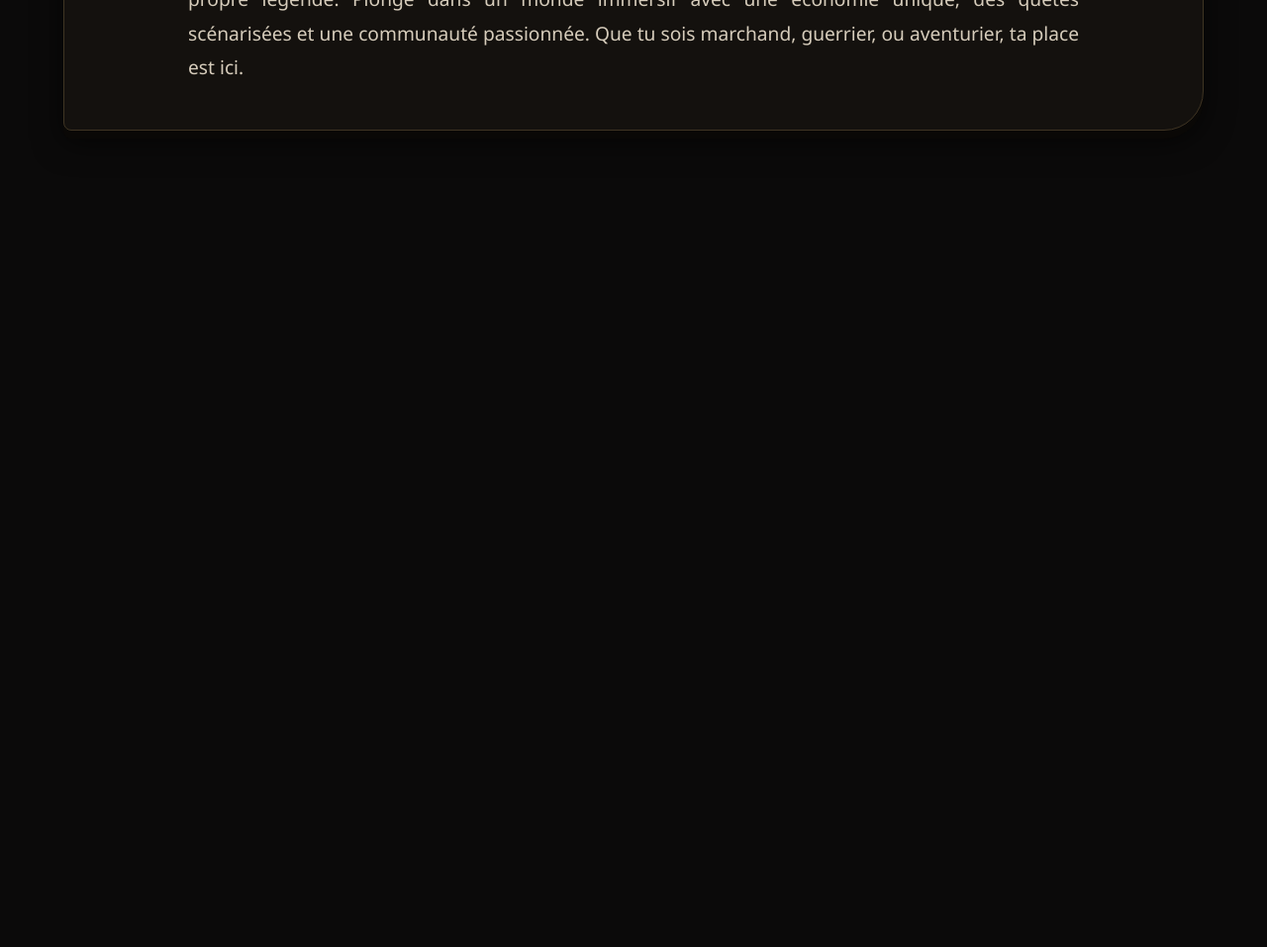
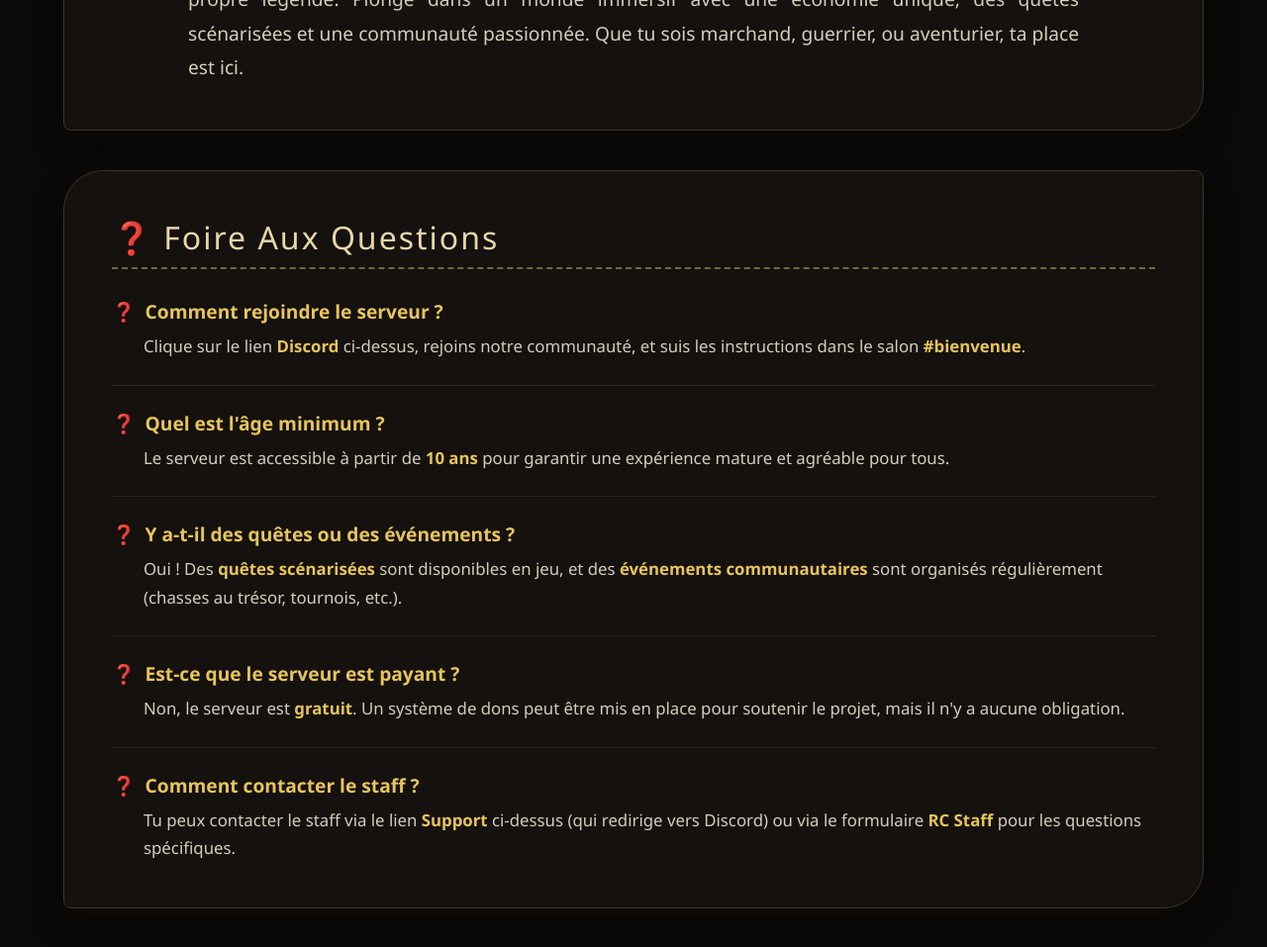
Before and after one commit to valoriarpeh/ValoriaRP, a plain HTML site: page index.html in a window 1280 px wide. Shown: the part 775-1732 px from the top of the page at 99% size. Before the commit the page ends 971 px from the top, so only its background shows below. Drawn offline with Linux system fonts and the light colour scheme.

Commit message:
Update index.html

```diff
--- a/index.html
+++ b/index.html
@@ -101,13 +101,14 @@
             user-select: none;
         }
 
-        /* TEXTE DESCRIPTIF */
+        /* ===== DESCRIPTION ===== */
         .description {
             background: #14110e;
             border: 1px solid #3f3423;
             border-radius: 40px 8px 40px 8px;
             padding: 2.8rem 3rem;
             margin-top: 1.5rem;
+            margin-bottom: 2.5rem;
             box-shadow: 0 8px 0 #0a0806, 0 12px 30px rgba(0, 0, 0, 0.6);
             transition: border 0.2s;
         }
@@ -135,6 +136,69 @@
             margin: 0 auto;
         }
 
+        /* ===== FAQ ===== */
+        .faq {
+            background: #14110e;
+            border: 1px solid #3f3423;
+            border-radius: 40px 8px 40px 8px;
+            padding: 2.8rem 3rem;
+            margin-top: 0.5rem;
+            box-shadow: 0 8px 0 #0a0806, 0 12px 30px rgba(0, 0, 0, 0.6);
+            transition: border 0.2s;
+        }
+
+        .faq:hover {
+            border-color: #b8943e;
+        }
+
+        .faq h2 {
+            font-size: 2rem;
+            font-weight: 500;
+            color: #e8d6a8;
+            border-bottom: 2px dashed #7a643a;
+            padding-bottom: 0.6rem;
+            margin-bottom: 1.8rem;
+            letter-spacing: 2px;
+        }
+
+        .faq-item {
+            margin-bottom: 1.5rem;
+            padding-bottom: 1.5rem;
+            border-bottom: 1px solid #2a241e;
+        }
+
+        .faq-item:last-child {
+            border-bottom: none;
+            margin-bottom: 0;
+            padding-bottom: 0;
+        }
+
+        .faq-question {
+            font-size: 1.2rem;
+            font-weight: 600;
+            color: #e8c45a;
+            margin-bottom: 0.5rem;
+            display: flex;
+            align-items: center;
+            gap: 0.6rem;
+        }
+
+        .faq-question::before {
+            content: "❓";
+            font-size: 1.2rem;
+        }
+
+        .faq-answer {
+            font-size: 1.05rem;
+            line-height: 1.7;
+            color: #d6ccbb;
+            padding-left: 2rem;
+        }
+
+        .faq-answer strong {
+            color: #e8c45a;
+        }
+
         @media (max-width: 700px) {
             .banner-image {
                 max-height: 200px;
@@ -148,10 +212,15 @@
             .links .separator {
                 display: none;
             }
-            .description {
+            .description,
+            .faq {
                 padding: 1.8rem 1.2rem;
             }
-            .description p {
+            .description p,
+            .faq-answer {
+                font-size: 1rem;
+            }
+            .faq-question {
                 font-size: 1rem;
             }
         }
@@ -164,6 +233,12 @@
                 flex-direction: column;
                 align-items: center;
                 gap: 0.8rem;
+            }
+            .faq-question::before {
+                display: none;
+            }
+            .faq-answer {
+                padding-left: 0;
             }
         }
     </style>
@@ -183,7 +258,7 @@
 
         <!-- LIENS TEXTE SIMPLES -->
         <div class="links">
-            <a href="#" target="_blank" rel="noopener">YouTube</a>
+            <a href="https://www.youtube.com/@MisterVal56" target="_blank" rel="noopener">YouTube</a>
             <span class="separator">|</span>
             <a href="#" target="_blank" rel="noopener">Twitch</a>
             <span class="separator">|</span>
@@ -198,13 +273,52 @@
         <section class="description">
             <h2>⚜️ À propos de ValoriaRP</h2>
             <p>
-                <!-- 👇 Mets ta description ici -->
                 Bienvenue sur <strong>ValoriaRP</strong>, un serveur RolePlay médiéval-fantastique où chaque joueur écrit sa propre légende.
                 Plonge dans un monde immersif avec une économie unique, des quêtes scénarisées et une communauté passionnée.
                 Que tu sois marchand, guerrier, ou aventurier, ta place est ici.
             </p>
         </section>
 
+        <!-- ===== FAQ ===== -->
+        <section class="faq">
+            <h2>❓ Foire Aux Questions</h2>
+
+            <div class="faq-item">
+                <div class="faq-question">Comment rejoindre le serveur ?</div>
+                <div class="faq-answer">
+                    Clique sur le lien <strong>Discord</strong> ci-dessus, rejoins notre communauté, et suis les instructions dans le salon <strong>#bienvenue</strong>.
+                </div>
+            </div>
+
+            <div class="faq-item">
+                <div class="faq-question">Quel est l'âge minimum ?</div>
+                <div class="faq-answer">
+                    Le serveur est accessible à partir de <strong>10 ans</strong> pour garantir une expérience mature et agréable pour tous.
+                </div>
+            </div>
+
+            <div class="faq-item">
+                <div class="faq-question">Y a-t-il des quêtes ou des événements ?</div>
+                <div class="faq-answer">
+                    Oui ! Des <strong>quêtes scénarisées</strong> sont disponibles en jeu, et des <strong>événements communautaires</strong> sont organisés régulièrement (chasses au trésor, tournois, etc.).
+                </div>
+            </div>
+
+            <div class="faq-item">
+                <div class="faq-question">Est-ce que le serveur est payant ?</div>
+                <div class="faq-answer">
+                    Non, le serveur est <strong>gratuit</strong>. Un système de dons peut être mis en place pour soutenir le projet, mais il n'y a aucune obligation.
+                </div>
+            </div>
+
+            <div class="faq-item">
+                <div class="faq-question">Comment contacter le staff ?</div>
+                <div class="faq-answer">
+                    Tu peux contacter le staff via le lien <strong>Support</strong> ci-dessus (qui redirige vers Discord) ou via le formulaire <strong>RC Staff</strong> pour les questions spécifiques.
+                </div>
+            </div>
+        </section>
+
     </div>
 </body>
 </html>
```
